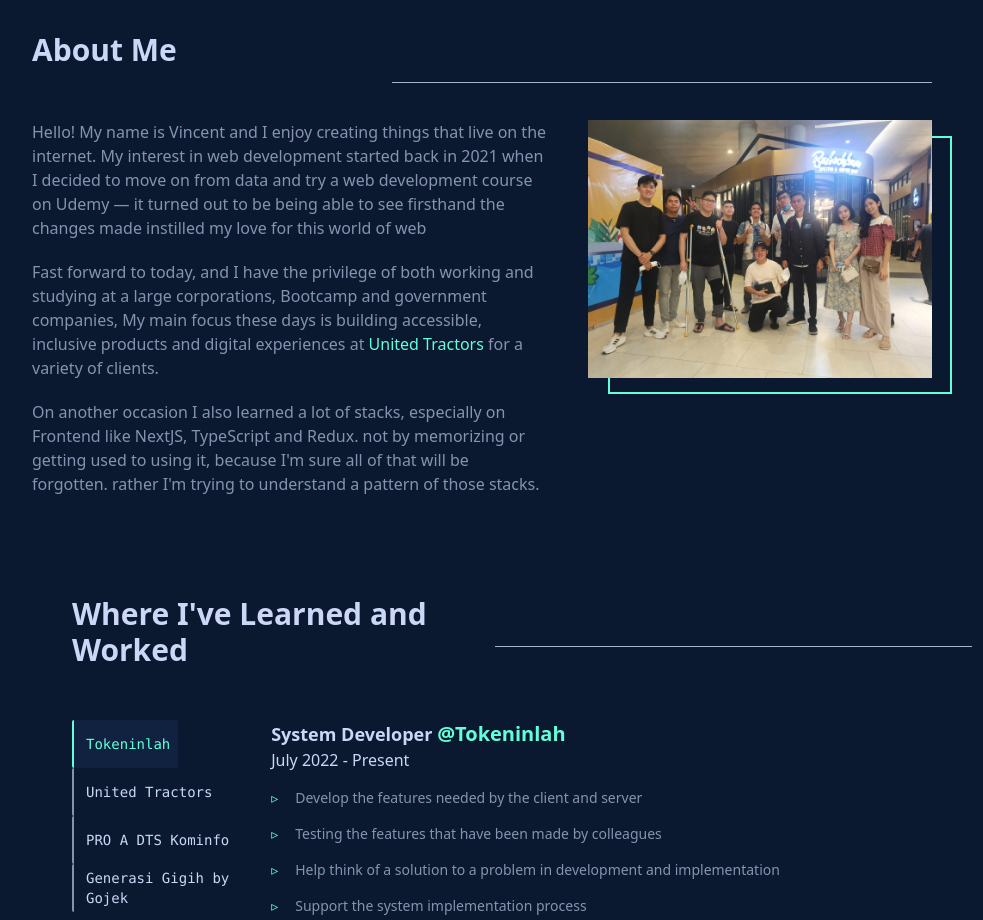
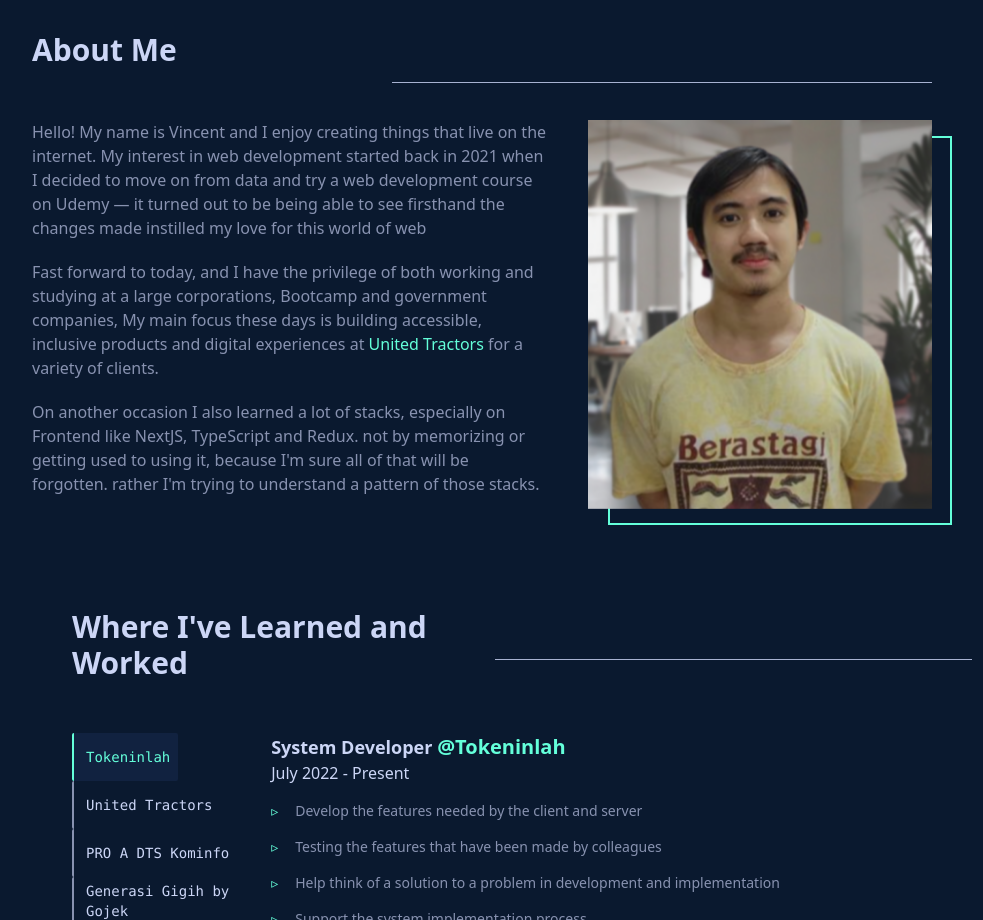
Before and after one commit to vincentarck/portofolioWebsite, a Next.js app: page / in a window 1280 px wide. Shown: the part 1180-2100 px from the top of the page, without its empty margins (158-1141 px from the left). Built offline with nearby package versions, Linux system fonts and the light colour scheme; what tailwindcss-writing-mode would draw is missing.

Commit message:
update link resume

```diff
--- a/components/About.tsx
+++ b/components/About.tsx
@@ -39,9 +39,9 @@ function About() {
         </div>
         <div className="flex-[2] relative h-fit">
           <img
-            src="/profile.jpeg"
+            src="/profile.png"
             alt="profile"
-            className="mt-12 lg:mt-0 sm:w-[60%] md:w-[70%] lg:w-full h-auto m-auto"
+            className="mt-12 lg:mt-0 sm:w-[60%] md:w-[70%] lg:w-full h-[50%] object-cover m-auto"
           />
           <div
             className="shadowGreen
--- a/components/Header.tsx
+++ b/components/Header.tsx
@@ -26,7 +26,7 @@ function Header() {
             <button className="downloadResume"
             onClick={() => {
               const FileSaver = require("file-saver");
-              FileSaver.saveAs("https://docdro.id/8E6KP0m", "portofolio.html")
+              FileSaver.saveAs("https://www.docdroid.net/VmSoubD/vincent-laurensius-pdf", "portofolio.html")
             }}>
               Resume
             </button>
--- a/components/Sidebar.tsx
+++ b/components/Sidebar.tsx
@@ -9,7 +9,7 @@ const links = [
   { name: "Experience", to: "#exp", id: 2 },
   { name: "Work", to: "#work", id: 3 },
   { name: "Contact", to: "#", id: 4 },
-  { name:"Resume", to:"https://docdro.id/8E6KP0m", id:5}
+  { name:"Resume", to:"https://www.docdroid.net/VmSoubD/vincent-laurensius-pdf", id:5}
 ];
 const itemVariants = {
   closed: {
--- a/components/Work.tsx
+++ b/components/Work.tsx
@@ -53,7 +53,6 @@ function Work() {
                       <span key={tech}>{tech}</span>
                     ))}
                   </div>
-
                   <div
                     className={`flex gap-x-6 bottom-[-50px] ${
                       pos ? "md:justify-end" : "md:justify-start"
```
Also changed, not shown: public/profile.jpeg (deleted), public/profile.png (added).
